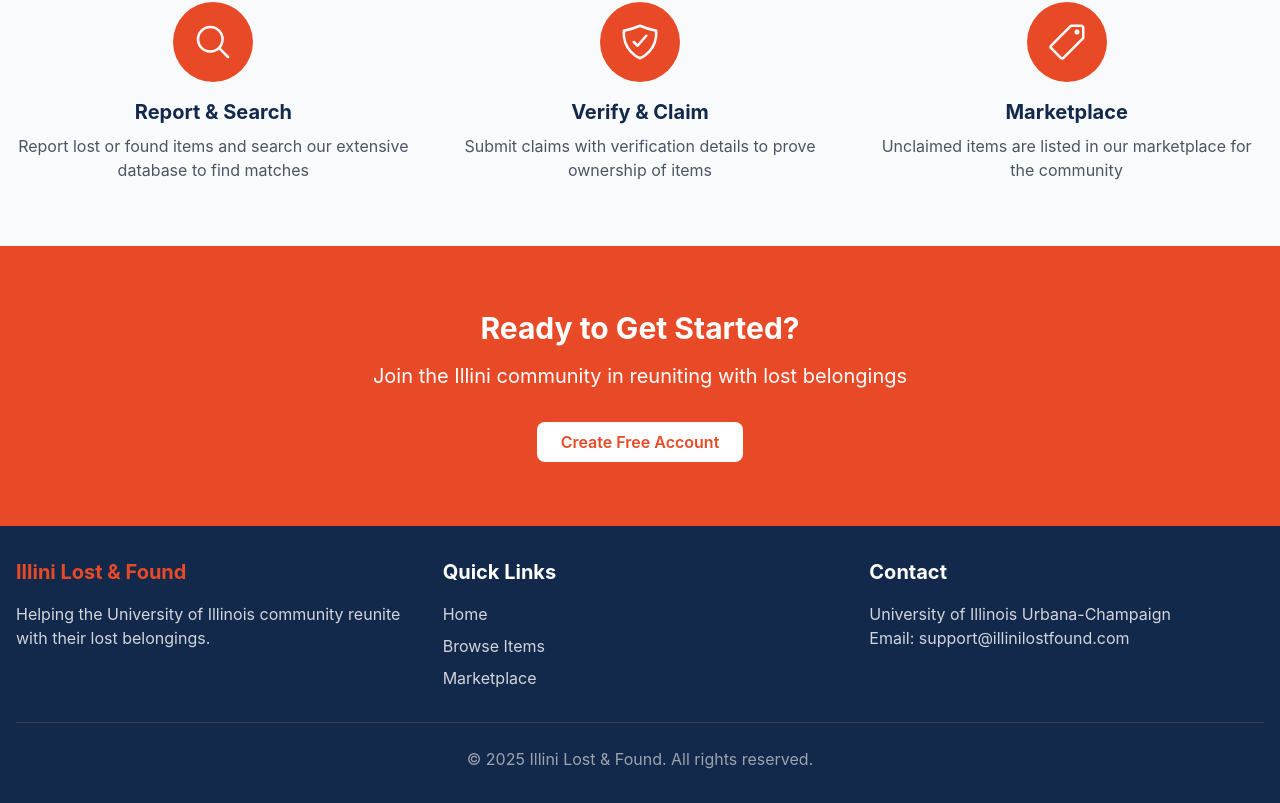
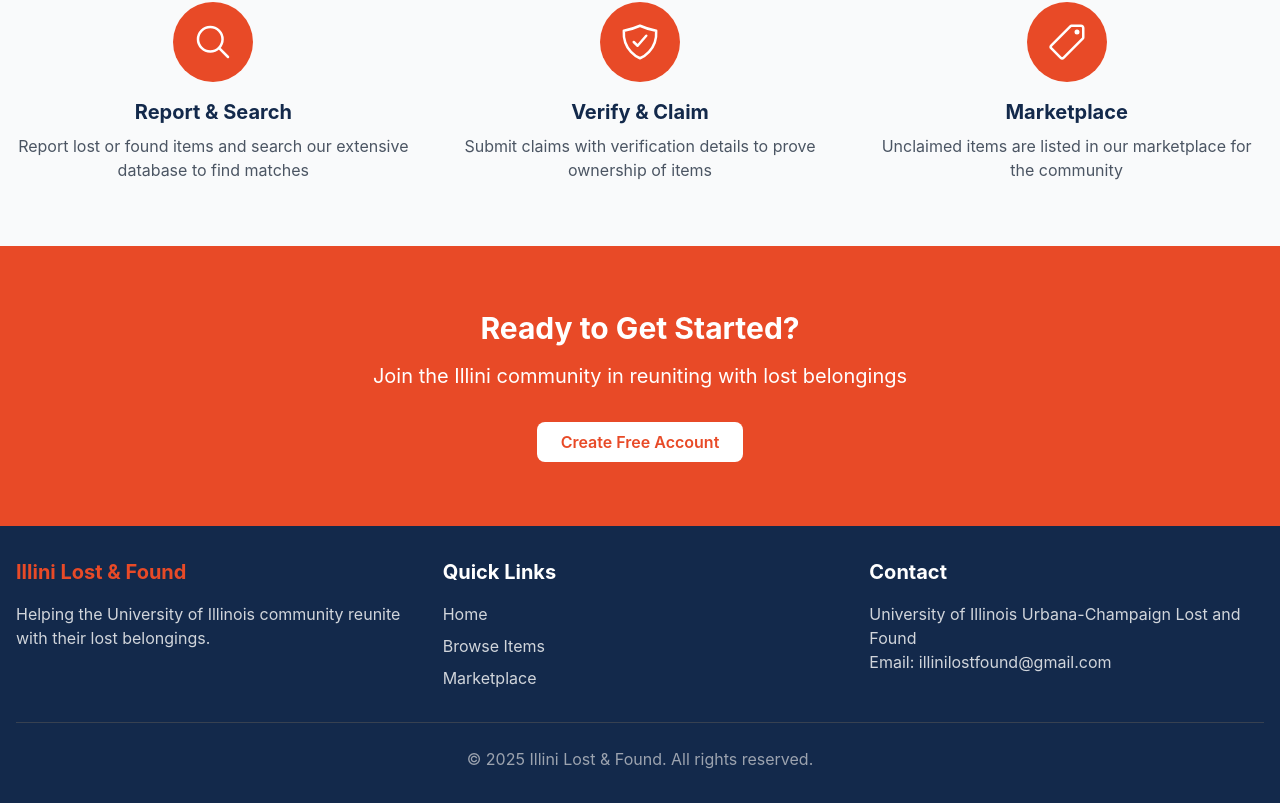
Before and after one commit to akwaghcodehub/EITD, a React (Vite) app in the folder frontend/: page / in a window 1280 px wide. Shown: the part 538-1341 px from the top of the page. Built offline with nearby package versions, Linux system fonts and the light colour scheme.

Commit message:
frontend

```diff
--- a/frontend/src/components/common/Footer.tsx
+++ b/frontend/src/components/common/Footer.tsx
@@ -42,9 +42,9 @@
           <div>
             <h3 className="text-xl font-bold mb-4">Contact</h3>
             <p className="text-gray-300">
-              University of Illinois Urbana-Champaign
+              University of Illinois Urbana-Champaign Lost and Found
               <br />
-              Email: support@illinilostfound.com
+              Email: illinilostfound@gmail.com
             </p>
           </div>
         </div>
--- a/frontend/src/pages/HomePage.tsx
+++ b/frontend/src/pages/HomePage.tsx
@@ -10,7 +10,7 @@
   return (
     <div>
       {/* Hero Section */}
-      <section className="bg-gradient-to-r from-illini-blue to-illini-blue-light text-white py-20 border-b-4 border-white">
+      <section className="bg-gradient-to-r from-illini-blue to-illini-blue-light text-white py-20 border-b-4 border-white shadow-lg">
         <div className="container mx-auto px-4 text-center">
           <h1 className="text-5xl font-bold mb-4">
             Lost Something? Found Something?
```
